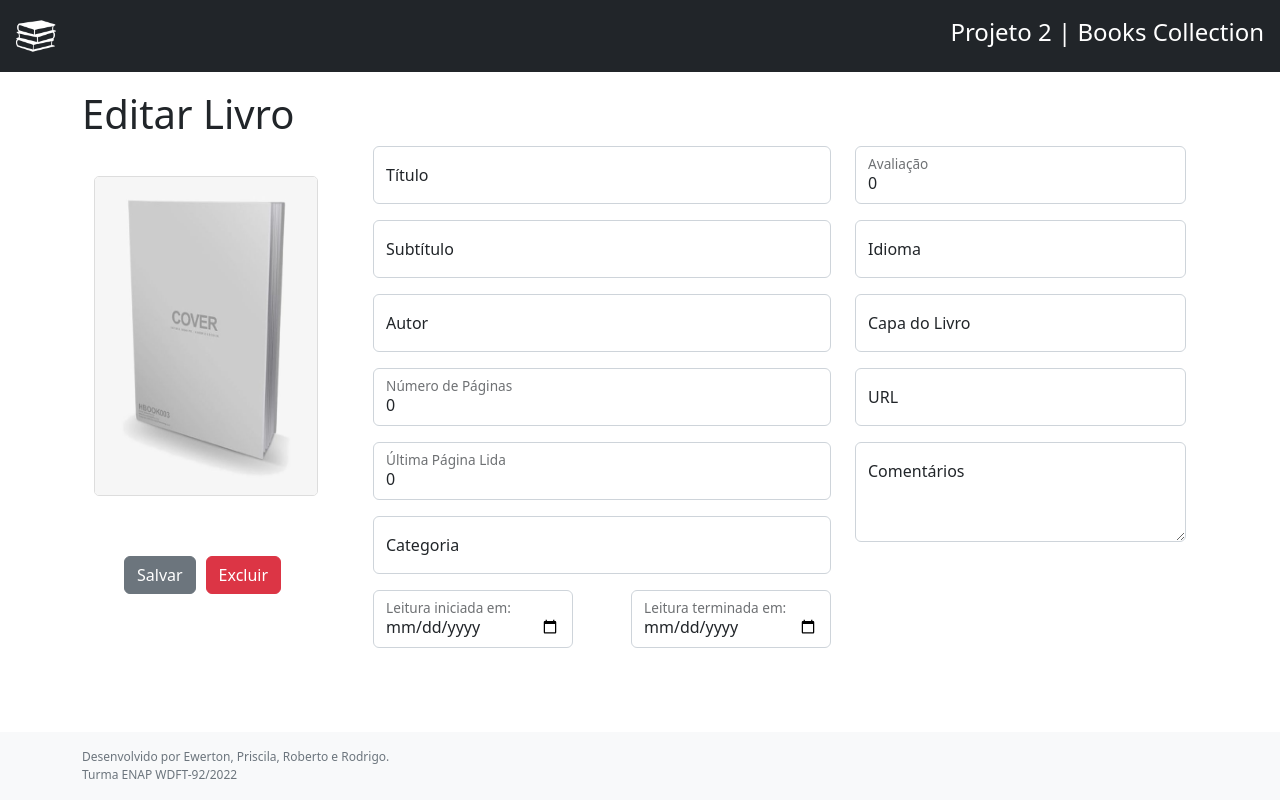
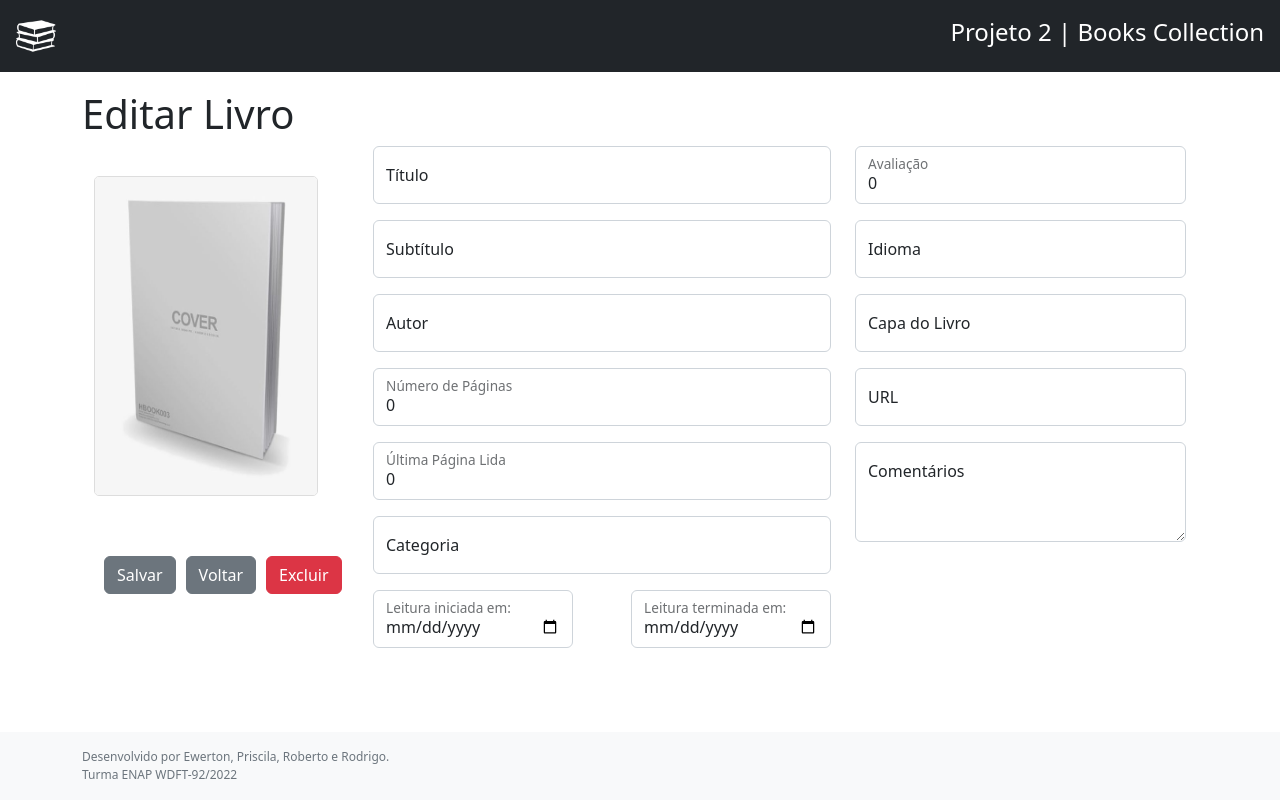
Before and after one commit to ewertonvaz/books-collection-92, a React (Create React App) app: page /livro/1/editar in a window 1280 px wide. Built offline with nearby package versions, Linux system fonts and the light colour scheme; no server answers.

Commit message:
botão voltar no editPage

```diff
--- a/src/App.css
+++ b/src/App.css
@@ -66,7 +66,7 @@
   display: flex;
   justify-content:flex-start ;
   gap: 10px;
-  margin: 60px 30px;
+  margin: 60px 10px;
 }
 
 .dataLeitura{
--- a/src/pages/EditarPage.jsx
+++ b/src/pages/EditarPage.jsx
@@ -6,8 +6,9 @@
   Col,
   Container,
   FloatingLabel,
+
 } from "react-bootstrap";
-import { useParams, useNavigate } from "react-router-dom";
+import { useParams, useNavigate, Link } from "react-router-dom";
 import axios from "axios";
 import toast from "react-hot-toast";
 import ConfirmaExclusao from "../components/ConfirmaExclusao";
@@ -106,6 +107,9 @@
               >
                 Salvar
               </Button>{" "}
+              <Link to={`/`} className="btn btn-secondary">
+              Voltar
+            </Link>
               <ConfirmaExclusao book={book} />
             </div>
           </Col>
```
